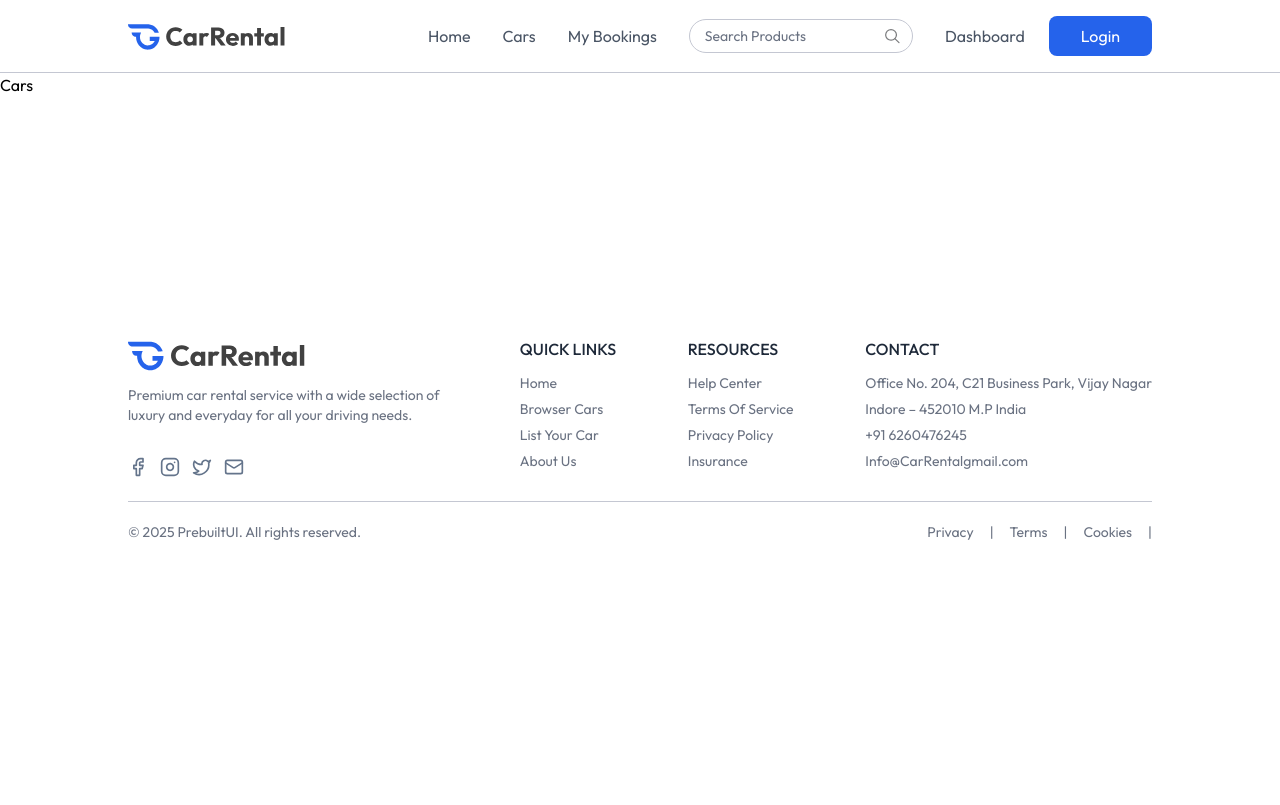
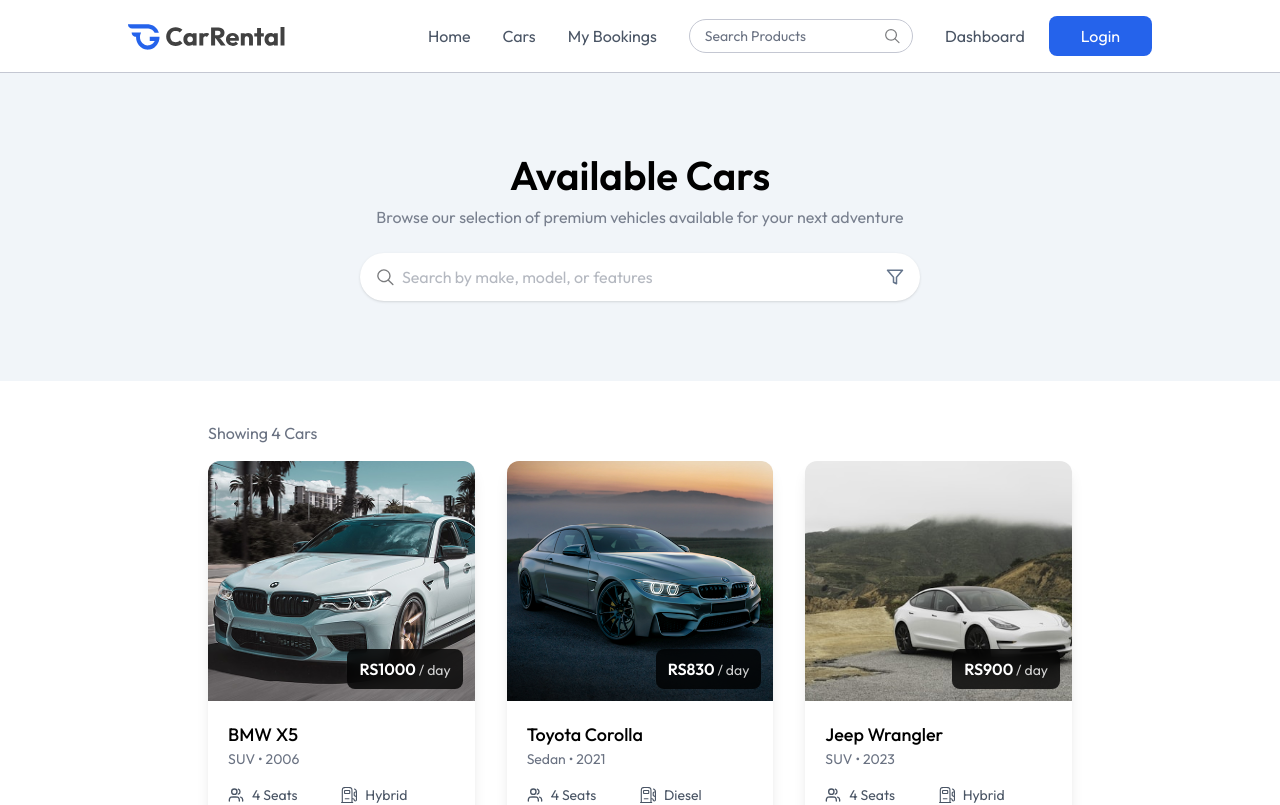
Before and after one commit to Ashwin-Dotwal/Car-Rental-Booking-App, a React (Vite) app in the folder Car-Reantal-App/: page /cars in a window 1280 px wide. Shown: the top 805 px of the page. Built offline with nearby package versions, Linux system fonts and the light colour scheme.

Commit message:
add some code

```diff
--- a/Car-Reantal-App/src/components/Titel.jsx
+++ b/Car-Reantal-App/src/components/Titel.jsx
@@ -1,13 +1,18 @@
-import React from 'react'
+import React from "react";
 
-const Titel = ({title,subTitel,align}) => {
+const Titel = ({ titel, subTitel, align }) => {
   return (
-    <div className={`flex flex-col justify-center items-center text-center ${align === "left" && "md:items-start md:text-left"}`}>
-     <h1 className='font-semibold text-4xl md:text-[40px]'>{title}</h1>
-     <p className='text-sm md:text-base text-gray-500/90 mt-2 max-w-156'>{subTitel}</p>
+    <div
+      className={`flex flex-col justify-center items-center text-center ${
+        align === "left" && "md:items-start md:text-left"
+      }`}
+    >
+      <h1 className="font-semibold text-4xl md:text-[40px]">{titel}</h1>
+      <p className="text-sm md:text-base text-gray-500/90 mt-2 max-w-156">
+        {subTitel}
+      </p>
+    </div>
+  );
+};
 
-    </div>
-  )
-}
-
-export default Titel
+export default Titel;
--- a/Car-Reantal-App/src/pages/Cars.jsx
+++ b/Car-Reantal-App/src/pages/Cars.jsx
@@ -1,9 +1,46 @@
-import React from 'react'
+import React, { useState } from "react";
+import Titel from "../components/Titel";
+import { assets, dummyCarData } from "../assets/assets";
+import CarCard from "../components/CarCard";
+const Cars = () => {
+  const [input, setInput] = useState("");
+  return (
+    <div>
+      <div
+        className="flex
+       flex-col items-center py-20 bg-light max-md:px-4"
+      >
+        <Titel
+          titel="Available Cars"
+          subTitel="Browse our selection of premium vehicles available for your next adventure"
+        />
+        <div className="flex items-center bg-white px-4 mt-6 max-w-140 w-full h-12 rounded-full shadow">
+          <img src={assets.search_icon} alt="" className="w-4.5 h-4.5 mr-2" />
+          <input
+            onClick={(e) => setInput(e.target.value)}
+            value={input}
+            type="text"
+            placeholder="Search by make, model, or features"
+            className="w-full h-full outline-none text-gray-500"
+          />
+          <img src={assets.filter_icon} alt="" className="w-4.5 h-4.5 ml-2" />
+        </div>
+      </div>
 
-const Cars = () => {
-  return (
-    <div>Cars</div>
-  )
-}
+      <div className="px-6 md:px-16 lg:px-24 xl:px-32 mt-10">
+        <p className="text-gray-500 xl:px-20 max-w-7xl mx-auto">
+          Showing {dummyCarData.length} Cars
+        </p>
+        <div className="grid grid-cols-1 sm:grid-cols-2 lg:grid-cols-3 gap-8 mt-4 xl:px-20 max-w-7xl mx-auto">
+          {dummyCarData.map((car, index) => (
+            <div key={index}>
+              <CarCard car={car} />
+            </div>
+          ))}
+        </div>
+      </div>
+    </div>
+  );
+};
 
-export default Cars
+export default Cars;
```
